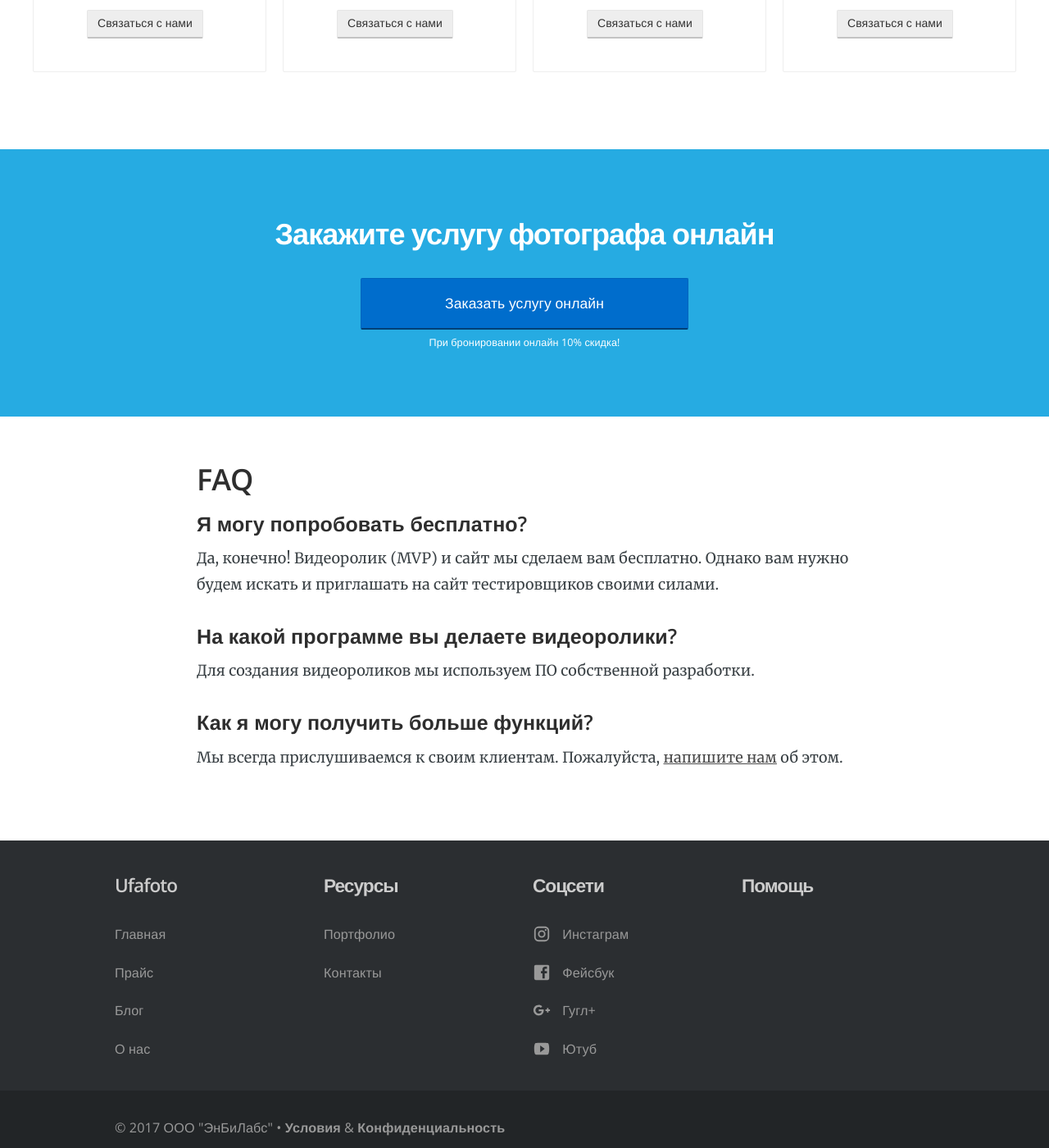
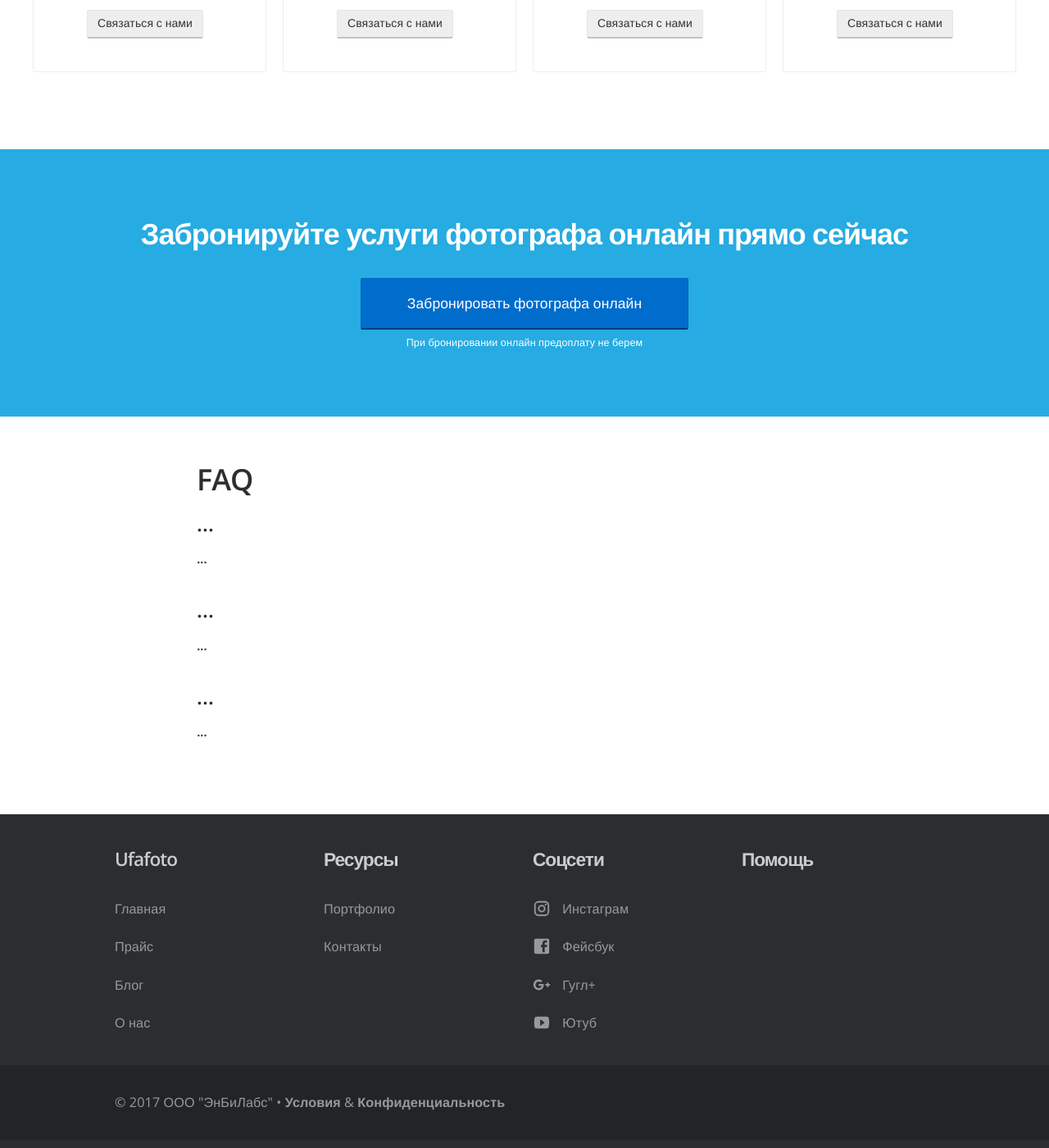
Before and after one commit to RakhimyanTim/ufafoto.github.io, a Jekyll site: the page built from pages/pricing.html, in a window 1280 px wide and 1400 px high, scrolled down 1963 px. Shown: the whole window at 82% size. Built offline with Jekyll 4.4.1, drawn with Linux system fonts in a browser that asks for light colours; nearby versions of some CDN libraries.

Commit message:
Update pricing.html

```diff
--- a/pages/pricing.html
+++ b/pages/pricing.html
@@ -63,9 +63,9 @@
 
 <section class="bright-section centered">
 	<div class="container">
-		<h2>Закажите услугу фотографа онлайн</h2>
-		<p style="margin:0;"><a href="#" class="btn btn-primary btn-large btn-block btn-centered sign-up">Заказать услугу онлайн</a>
-		<span class="btn-sub-text new-content">При бронировании онлайн 10% скидка!</span></p>
+		<h2>Забронируйте услуги фотографа онлайн прямо сейчас</h2>
+		<p style="margin:0;"><a href="#" class="btn btn-primary btn-large btn-block btn-centered sign-up">Забронировать фотографа онлайн</a>
+		<span class="btn-sub-text new-content">При бронировании онлайн предоплату не берем</span></p>
 	</div>
 </section>
 
@@ -73,13 +73,13 @@
 	<div class="container text-container">
 		<h2 id="faq">FAQ</h2>
 
-		<h4>Я могу попробовать бесплатно?</h4>
-		<p>Да, конечно! Видеоролик (MVP) и сайт мы сделаем вам бесплатно. Однако вам нужно будем искать и приглашать на сайт тестировщиков своими силами.</p>
+		<h4>...</h4>
+		<p>...</p>
 
-		<h4>На какой программе вы делаете видеоролики?</h4>
-		<p>Для создания видеороликов мы используем ПО собственной разработки.</p>
+		<h4>...</h4>
+		<p>...</p>
 
-		<h4>Как я могу получить больше функций?</h4>
-		<p>Мы всегда прислушиваемся к своим клиентам. Пожалуйста, <a href="mailto:rahimtoy@gmail.com">напишите нам</a> об этом.</p>
+		<h4>...</h4>
+		<p>...</p>
 	</div>
 </section>
```
